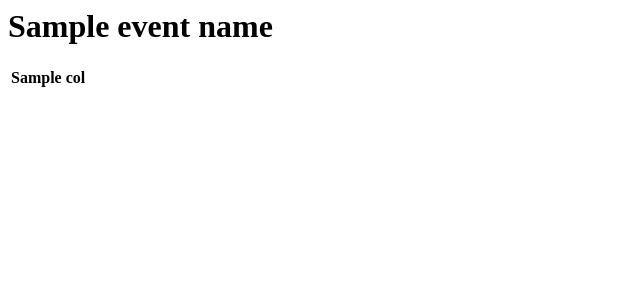
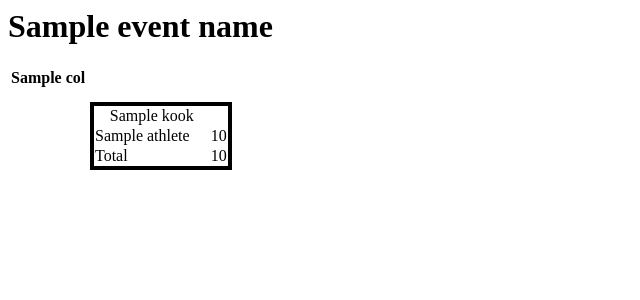
Before and after one commit to alecgunny/kook-tracker, a Flask app: template kook-tracker/app/templates/event.html in a window 1280 px wide. Shown: the top 300 px of the page, without its empty margins (0-640 px from the left). Run offline with Flask 2, Linux system fonts and the light colour scheme; the template is opened without the code that fills it: most values are stand-ins (such as "Sample title", 1, 10 or a date in 2020); lists and menus that the app fills with data are empty.

Commit message:
adding kook score boxes

```diff
--- a/kook-tracker/app/routes.py
+++ b/kook-tracker/app/routes.py
@@ -30,14 +30,17 @@ def event(year, name):
       if athlete_name in attrs["athletes"]:
         return attrs["color"]
     else:
-      print("Could not find competitor for {}".format(athlete_name))
+      print("Could not find kook with athlete {}".format(athlete_name))
 
   default_cell = {
     "name": "TBD",
     "background": "#ffffff",
     "score": 0.0
   }
-  row = [{"table": False, "title": "Round {}".format(n+1)} for n, round in enumerate(event.rounds)]
+  row = [{
+      "table": False,
+      "title": "Round {}".format(n+1)
+    } for n, round in enumerate(event.rounds)]
   rows = [row]
   num_rows = max([len(list(round.heats)) for round in event.rounds])
   for i in range(num_rows):
@@ -69,7 +72,43 @@ def event(year, name):
         })
       row.append({"table": table, "title": False})
     rows.append(row)
-  return render_template('event.html', rows=rows)
+
+  _SCORE_BREAKDOWN = [265, 1330, 3320, 4745, 6085, 7800, 10000]
+  kook_rows = []
+  idx, row = 0, []
+  for kook, attrs in kooks.items():
+    h, s, v = Color(hex=attrs["color"]).hsv
+    text_color = "#ffffff" if v < 0.3 else "#000000"
+    kook_dict = {"background": attrs["color"], "text": text_color, "name": kook}
+    total_score, athletes = 0, []
+    for athlete_name in attrs["athletes"]:
+      athlete = wsl.Athlete.query.filter_by(name=athlete_name).first()
+      for n, round in enumerate(event.rounds[2:]):
+        for heat in round.heats:
+          heat_result = wsl.HeatResult.query.filter_by(
+            athlete_id=athlete.id, heat_id=heat.id).first()
+          if heat_result is not None:
+            if n == (len(list(event.rounds)) - 3):
+              n += 1
+              winning_score = max([result.score for result in heat.athletes])
+              if heat_result.score == winning_score:
+                n += 1
+            break
+        else:
+          break
+      score = _SCORE_BREAKDOWN[n]
+      total_score += score
+      athletes.append({"name": athlete_name, "score": score})
+
+    kook_dict["score"] = total_score
+    kook_dict["athletes"] = athletes
+
+    row.append(kook_dict)
+    idx += 1
+    if idx == 3:
+      kook_rows.append(row)
+      idx, row = 0, []
+  return render_template('event.html', rows=rows, kook_rows=kook_rows)
 
 
 def make_csv_response(csv_string):
--- a/kook-tracker/app/templates/event.html
+++ b/kook-tracker/app/templates/event.html
@@ -25,4 +25,27 @@
             </tr>
         {% endfor %}
     </table>
+    <table style="border: 0px">
+        {% for kook_row in kook_rows %}
+            <tr>
+                {% for kook in kook_row %}
+                    <td style="border-collapse:separate;border: 0px;padding-left:80px;padding-right:80px;padding-top:10px">
+                        <table style="border-collapse:collapse;border: 4px solid #000000">
+                            <tr><td style="background-color:{{ kook.background }};color:{{ kook.text }};text-align:center">
+                                {{ kook.name }}
+                            </td></tr>
+                            {% for athlete in kook.athletes %}
+                                <tr>
+                                    <td style="padding-right:20px">{{ athlete.name }}</td><td>{{ athlete.score }}</td>
+                                </tr>
+                            {% endfor %}
+                            <tr>
+                                <td>Total</td><td>{{ kook.score }}</td>
+                            </tr>
+                        </table>
+                    </td>
+                {% endfor %}
+            </tr>
+        {% endfor %}
+    </table>
 {% endblock %}
```
